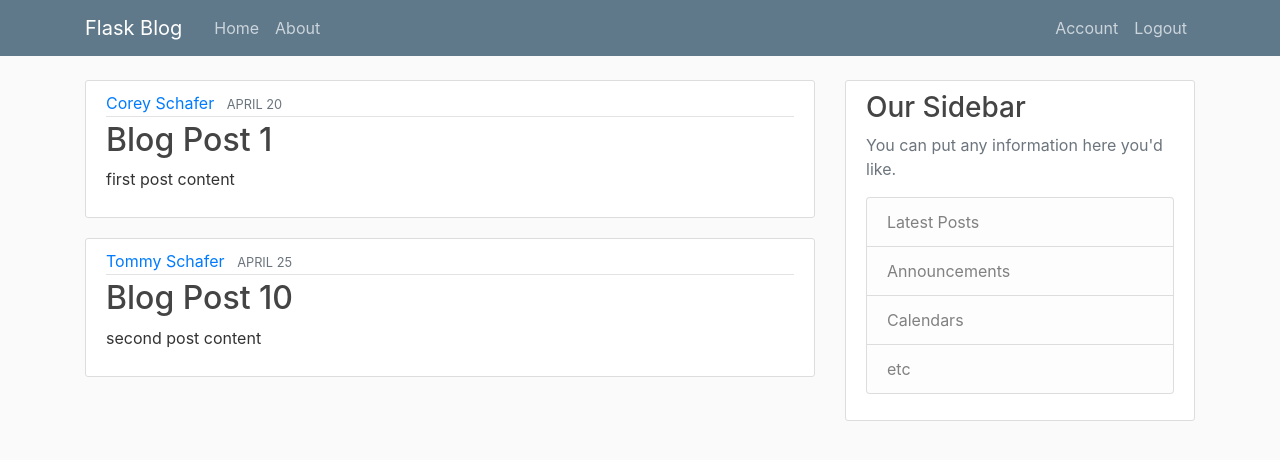
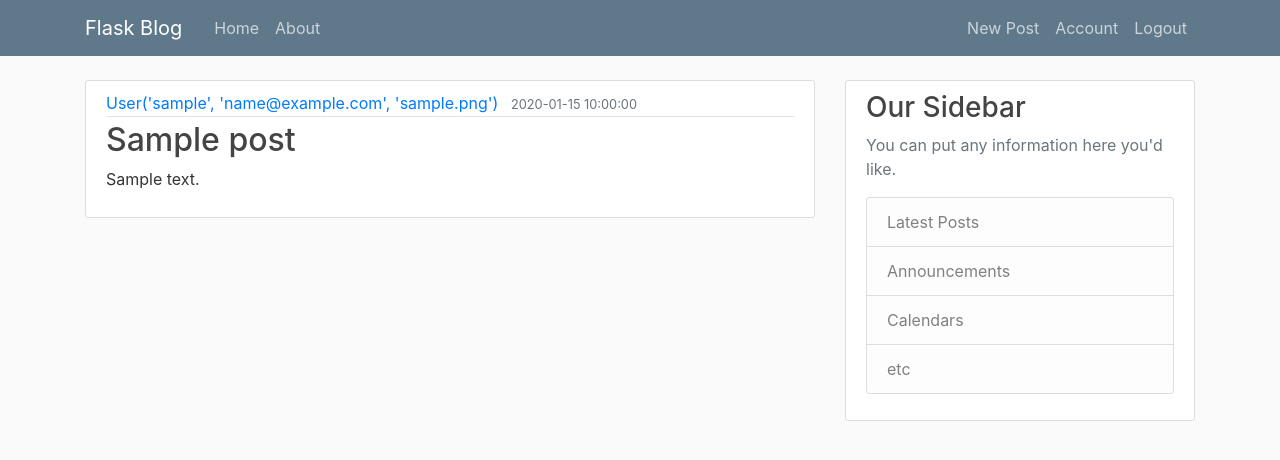
Before and after one commit to 40455774/set090103, a Flask app: page / in a window 1280 px wide. Shown: the top 460 px of the page. Run offline with Flask 2, Linux system fonts and the light colour scheme; a user stored in the database is signed in; tables that the repository leaves empty hold one stand-in row (values such as "Sample post"); parts of the project's set-up code (start-up, migrations or seed data) failed here and were passed over; some libraries are stand-ins or nearby versions.

Commit message:
Add files via upload

```diff
--- a/flaskapp/routes.py
+++ b/flaskapp/routes.py
@@ -1,29 +1,16 @@
 import secrets
 import os
+from PIL import Image
 from flask import render_template, url_for, flash, redirect, request
 from flaskapp import app, db, bcrypt
-from flaskapp.forms import RegistrationForm, LoginForm, UpdateAccountForm
+from flaskapp.forms import RegistrationForm, LoginForm, UpdateAccountForm, PostForm
 from flaskapp.models import User, Post
 from flask_login import login_user, current_user, logout_user, login_required
-
-posts = [
-    {
-        'author': 'Corey Schafer',
-        'title': 'Blog Post 1',
-        'content': 'first post content',
-        'date_posted': 'APRIL 20'
-    },
-    {
-        'author': 'Tommy Schafer',
-        'title': 'Blog Post 10',
-        'content': 'second post content',
-        'date_posted': 'APRIL 25'
-    }
-]
 
 @app.route("/")
 @app.route("/home")
 def home():
+    posts = Post.query.all()
     return render_template('home.html', posts = posts)
 
 @app.route("/about")
@@ -71,12 +58,20 @@ def logout():
     logout_user()
     return redirect(url_for('home'))
 
+# Function for Saving Profile Pictures to website #
 def save_picture(form_picture):
     random_hex = secrets.token_hex(8)
     f_name, f_ext = os.path.splitext(form_picture.filename)
     picture_fn = random_hex + f_ext
     picture_path = os.path.join(app.root_path, 'static/profile_pics', picture_fn)
-    form_picture.save(picture_path)
+
+    # Image Resizing Code #
+    output_size = (125, 125)
+    i = Image.open(form_picture)
+    i.thumbnail(output_size)
+
+    #Image Saving Code #
+    i.save(picture_path)
 
     return picture_fn
 
@@ -100,3 +95,15 @@ def account():
 
     image_file = url_for('static', filename='profile_pics/' + current_user.image_file)
     return render_template('account.html', title='Account', image_file=image_file, form=form)
+
+@app.route("/post/new", methods=['GET', 'POST'])
+@login_required()
+def new_post():
+    form = PostForm()
+    if form.validate_on_submit():
+        post = Post(title=form.title.data, content=form.content.data, author=current_user)
+        db.session.add(post)
+        db.session.commit()
+        flash('Your post has been created!', 'success')
+        return redirect(url_for('home'))
+    return render_template('create_post.html', title='New Post', form=form)
--- a/flaskapp/templates/layout.html
+++ b/flaskapp/templates/layout.html
@@ -28,10 +28,12 @@
 			<div class="navbar-nav mr-auto">
 			  <a class="nav-item nav-link" href="{{ url_for('home') }}">Home</a>
 			  <a class="nav-item nav-link" href="{{ url_for('about') }}">About</a>
+
 			</div>
 			<!-- Navbar Right Side -->
 			<div class="navbar-nav">
 				{% if current_user.is_authenticated %}
+					<a class="nav-item nav-link" href="{{ url_for('new_post') }}">New Post</a>
 					<a class="nav-item nav-link" href="{{ url_for('account') }}">Account</a>
 					<a class="nav-item nav-link" href="{{ url_for('logout') }}">Logout</a>
 				{% else %}
```
Also changed, not shown: flaskapp/forms.py (+6 -1 lines), flaskapp/templates/create_post.html (added, +45 -0 lines).
